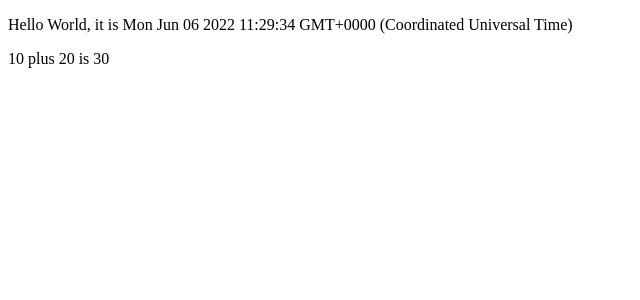
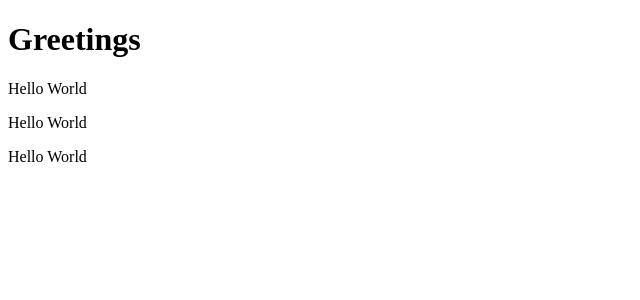
Before and after one commit to SandraAnghel/react-path-uni-helsinki, a React (Create React App) app in the folder part1/: page / in a window 1280 px wide. Shown: the top 300 px of the page, without its empty margins (0-640 px from the left). Built offline with nearby package versions, Linux system fonts and the light colour scheme.

Commit message:
Create Hello component and render it through App component multiple times

```diff
--- a/part1/src/App.js
+++ b/part1/src/App.js
@@ -1,14 +1,18 @@
-const App = () => {
-  const now = new Date();
-  const a = 10;
-  const b = 20;
-
+const Hello = () => {
   return (
     <div>
-      <p>Hello World, it is {now.toString()}</p>
-      <p>
-        {a} plus {b} is {a + b}
-      </p>
+      <p>Hello World</p>
+    </div>
+  );
+};
+
+const App = () => {
+  return (
+    <div>
+      <h1>Greetings</h1>
+      <Hello />
+      <Hello />
+      <Hello />
     </div>
   );
 };
```
